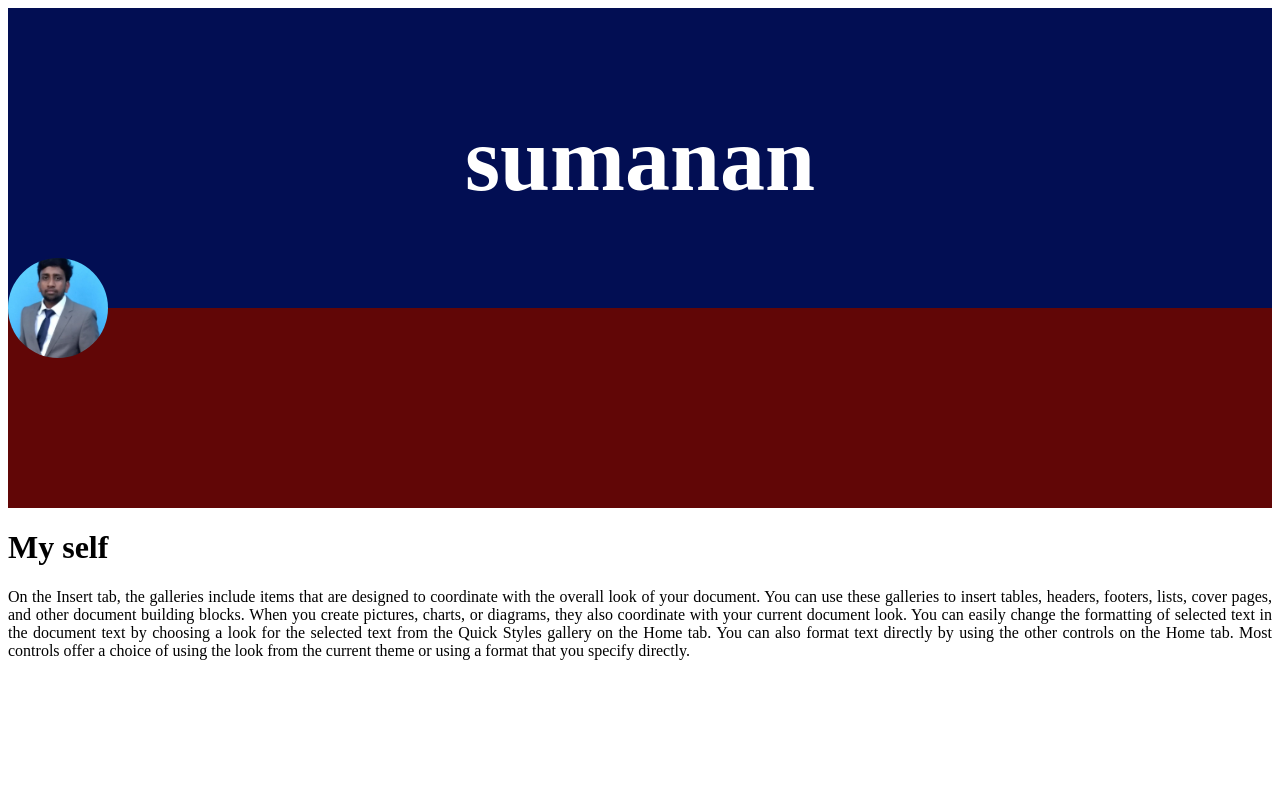
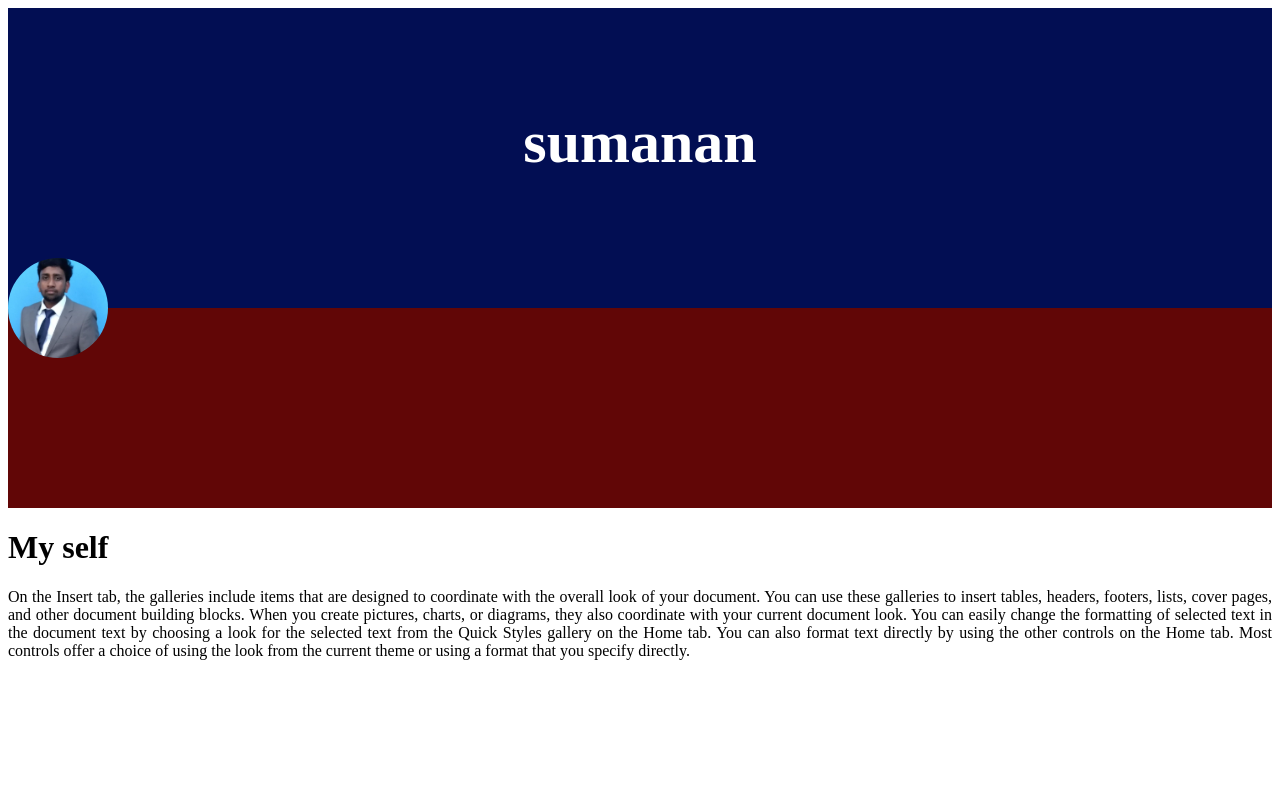
Before and after one commit to sv9895/htmlrrrw, a plain HTML site: page index.html in a window 1280 px wide. Shown: the top 800 px of the page. Drawn offline with Linux system fonts and the light colour scheme.

Commit message:
Update index.html

```diff
--- a/index.html
+++ b/index.html
@@ -38,7 +38,7 @@
             margin: auto;
             text-align: center;
             color: white;
-            font-size: 90px;
+            font-size: 60px;
         }
 
         .desi02 {
```
